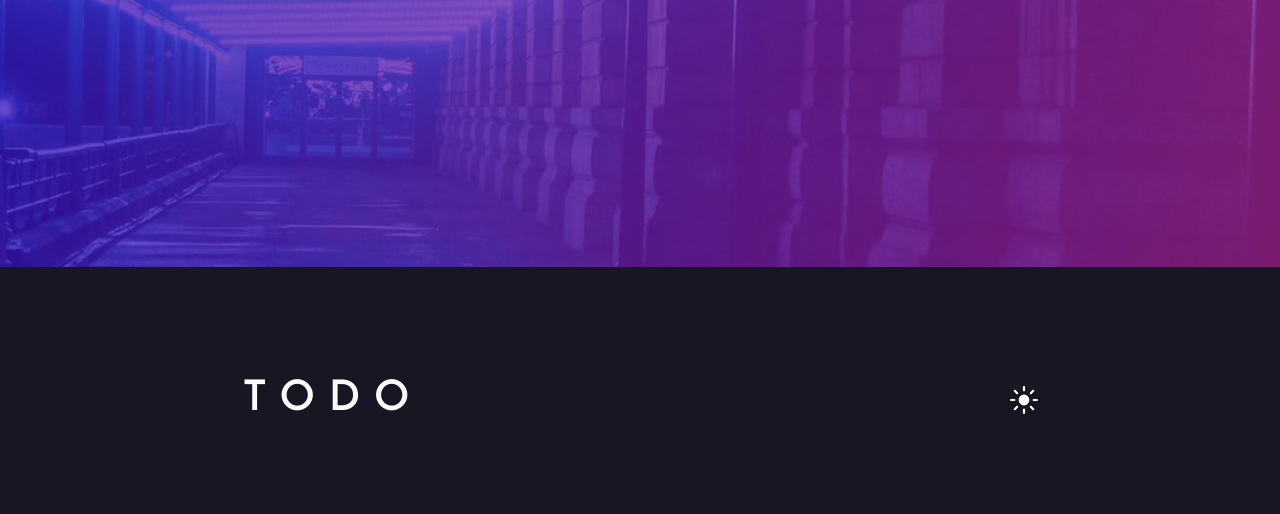
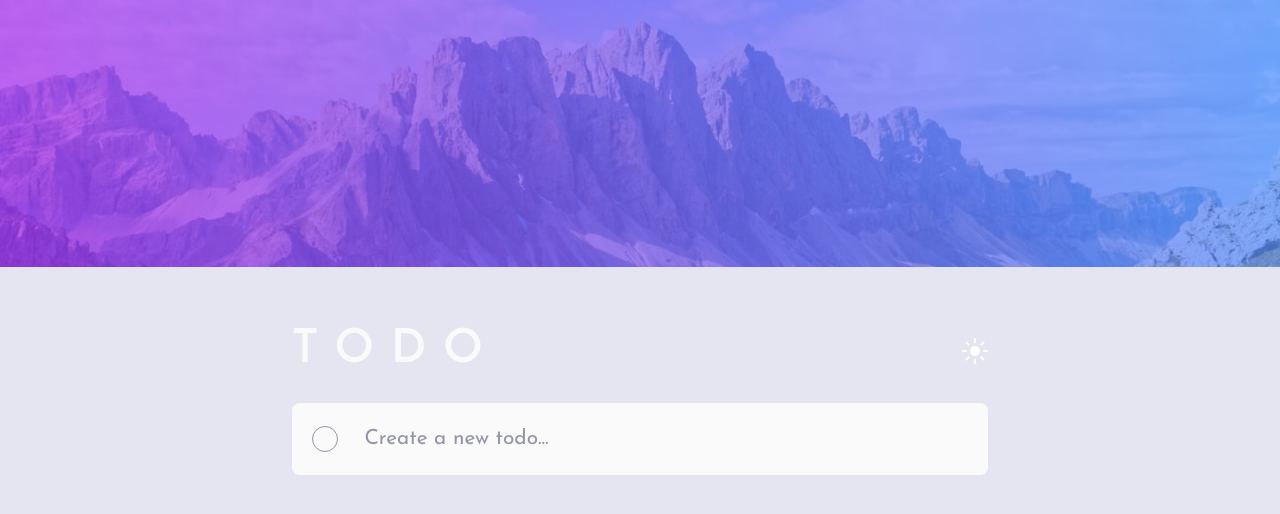
Before and after one commit to ahmadmohammadirad2006/todo-list, a React (Create React App) app: page / in a window 1280 px wide. Shown: the top 514 px of the page. Built offline with nearby package versions, Linux system fonts and the light colour scheme.

Commit message:
feat: add Form component
Changes:
- change color names
- style input and add input-group class

```diff
--- a/src/App.js
+++ b/src/App.js
@@ -1,8 +1,9 @@
 function App() {
   return (
-    <div className='app dark'>
-      <div className='container flex flex-col px-5 gap-5 lg:w-[38rem]'>
+    <div className='app light'>
+      <div className='container flex flex-col px-5 gap-5 lg:w-[36rem]'>
         <Header />
+        <Form />
       </div>
     </div>
   );
@@ -19,4 +20,15 @@ function Header() {
   );
 }
 
+function Form() {
+  return (
+    <form>
+      <div className='input-group'>
+        <span className='circle'></span>
+        <input placeholder='Create a new todo...' />
+      </div>
+    </form>
+  );
+}
+
 export default App;
--- a/src/index.css
+++ b/src/index.css
@@ -5,22 +5,25 @@
 
 @layer base {
   html {
-    @apply text-[100%] sm:text-[110%] md:text-[120%] lg:text-[130%] xl:text-[140%] 2xl:text-[150%];
+    @apply text-[90%] sm:text-[100%] md:text-[110%] lg:text-[120%] xl:text-[130%] 2xl:text-[140%];
   }
   body {
     @apply text-lg font-josefin-sans font-normal;
   }
   h1 {
-    @apply text-3xl uppercase tracking-[.6rem] text-light-very-light-gray font-medium;
+    @apply text-4xl uppercase tracking-[.8rem] text-white font-medium;
+  }
+  input {
+    @apply text-base placeholder:text-light-gray;
   }
   .app {
     @apply min-h-screen  bg-contain bg-no-repeat flex items-center justify-center;
   }
   .app.dark {
-    @apply bg-[url('./../public/images/bg-mobile-dark.jpg')] sm:bg-[url('./../public/images/bg-desktop-dark.jpg')] bg-dark-very-dark-blue text-dark-light-grayish-blue;
+    @apply bg-[url('./../public/images/bg-mobile-dark.jpg')] sm:bg-[url('./../public/images/bg-desktop-dark.jpg')] bg-very-dark-blue  text-very-light-gray;
   }
   .app.light {
-    @apply bg-[url('./../public/images/bg-mobile-light.jpg')] xl:bg-[url('./../public/images/bg-desktop-light.jpg')] bg-light-very-light-gray text-light-very-dark-grayish-blue;
+    @apply bg-[url('./../public/images/bg-mobile-light.jpg')] xl:bg-[url('./../public/images/bg-desktop-light.jpg')] bg-very-light-gray text-dark-blue;
   }
 }
 
@@ -28,4 +31,21 @@
   .header {
     @apply flex justify-between items-center;
   }
+
+  .circle {
+    @apply rounded-full border w-5 h-5 border-light-gray;
+  }
+
+  .input-group {
+    @apply flex items-center gap-5 p-4 rounded-md;
+  }
+  .dark .input-group {
+    @apply bg-dark-blue;
+  }
+  .light .input-group {
+    @apply bg-white;
+  }
+  .input-group input {
+    @apply bg-[transparent] outline-none flex-grow;
+  }
 }
--- a/tailwind.config.js
+++ b/tailwind.config.js
@@ -3,21 +3,21 @@ module.exports = {
   content: ['./src/**/*.{js,jsx,ts,tsx}'],
   theme: {
     colors: {
-      'light-very-light-gray': 'hsl(0, 0%, 98%)',
-      'light-very-light-grayish-blue': 'hsl(236, 33%, 92%)',
-      'light-light-grayish-blue': 'hsl(233, 11%, 84%)',
-      'light-dark-grayish-blue': 'hsl(236, 9%, 61%)',
-      'light-very-dark-grayish-blue': 'hsl(235, 19%, 35%)',
-      'dark-very-dark-blue': 'hsl(235, 21%, 11%)',
-      'dark-very-dark-desaturated-blue': 'hsl(235, 24%, 19%)',
-      'dark-light-grayish-blue': 'hsl(234, 39%, 85%)',
-      'dark-light-grayish-blue-hover': 'hsl(236, 33%, 92%)',
-      'dark-dark-grayish-blue': 'hsl(234, 11%, 52%)',
-      'dark-very-dark-grayish-blue': 'hsl(233, 14%, 35%)',
-      'dark-very-very-dark-grayish-blue': 'hsl(237, 14%, 26%)',
+      white: 'hsl(0, 0%, 98%)',
+      'very-light-gray': 'hsl(236, 33%, 92%)',
+      'dark-blue': 'hsl(235, 24%, 19%)',
+      'very-dark-blue': 'hsl(235, 21%, 11%)',
+      'light-gray': 'hsl(236, 9%, 61%)',
       'bright-blue': 'hsl(220, 98%, 61%)',
-      'check-background':
-        'linear-gradient hsl(192, 100%, 67%) to hsl(280, 87%, 65%)',
+      gradiant: 'linear-gradient hsl(192, 100%, 67%) to hsl(280, 87%, 65%)',
+
+      // 'light-dark-grayish-blue': 'hsl(236, 9%, 61%)',
+      // 'light-light-grayish-blue': 'hsl(233, 11%, 84%)',
+      // 'light-very-dark-grayish-blue': 'hsl(235, 19%, 35%)',
+
+      // 'dark-very-very-dark-grayish-blue': 'hsl(237, 14%, 26%)',
+      // 'dark-very-dark-grayish-blue': 'hsl(233, 14%, 35%)',
+      // 'dark-dark-grayish-blue': 'hsl(234, 11%, 52%)',
     },
     fontWeight: {
       normal: 400,
```
